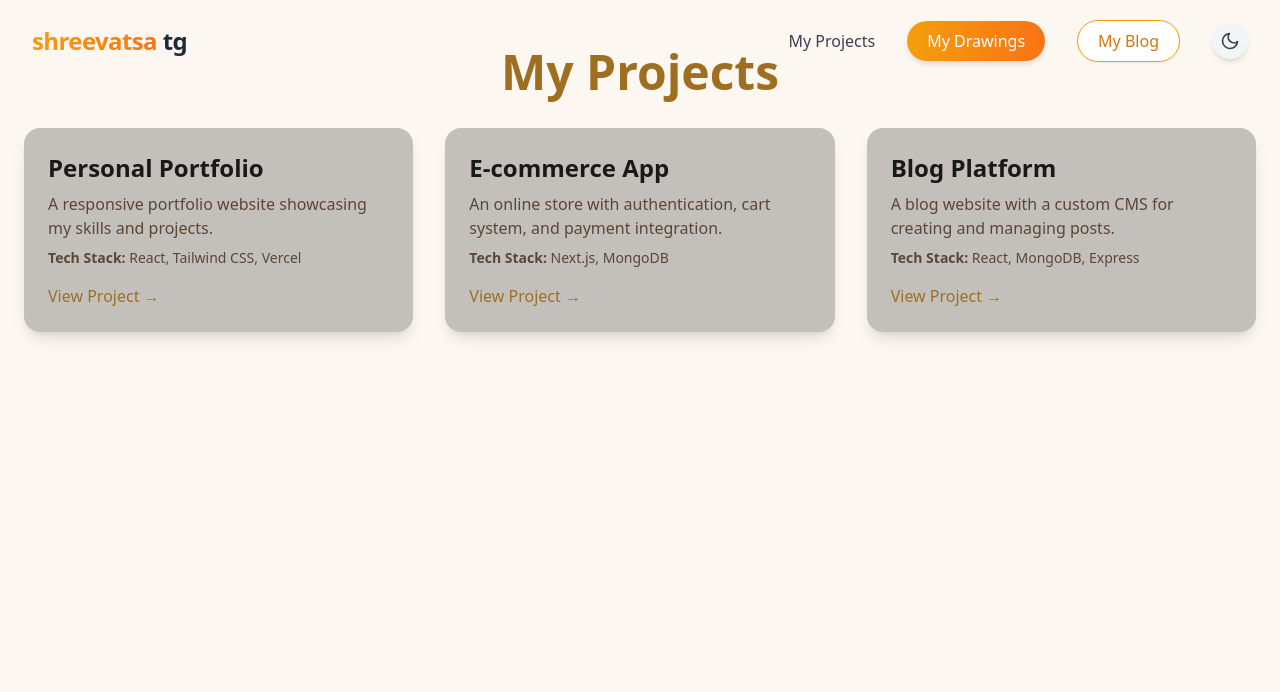
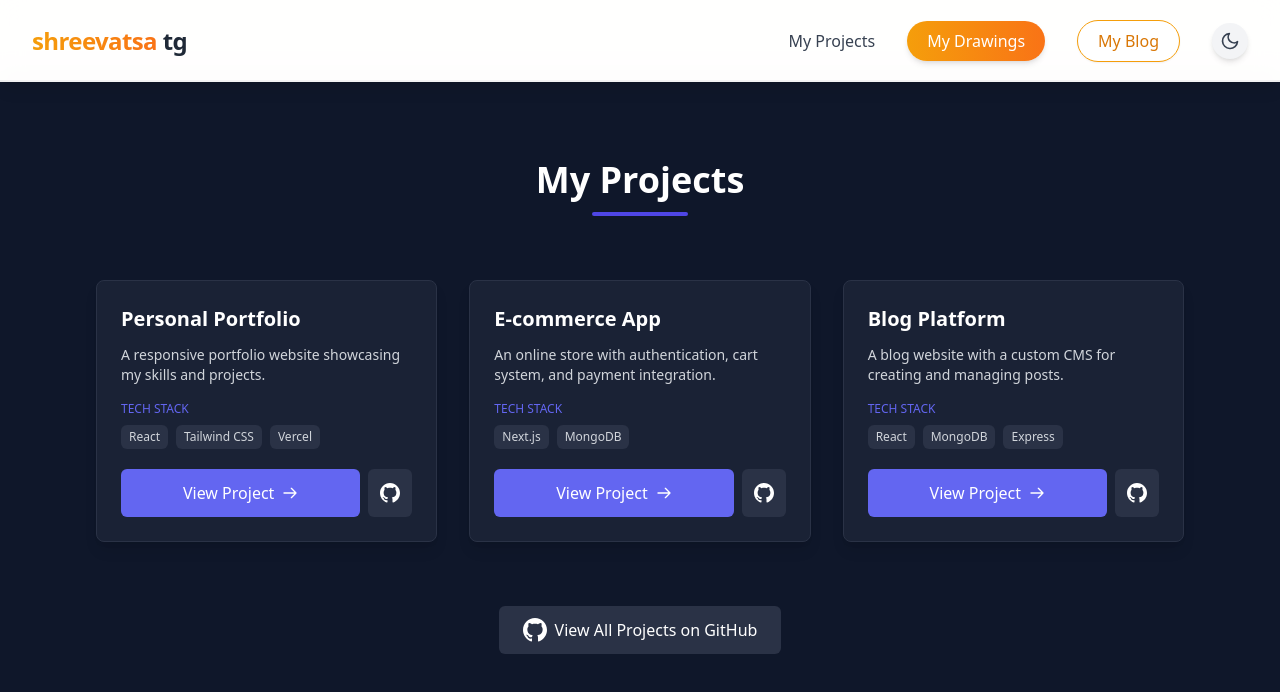
Before and after one commit to Shreevatsatg/shreevatsatg.com, a React (Vite) app: page /projects in a window 1280 px wide. Shown: the top 692 px of the page. Built offline with nearby package versions, Linux system fonts and the light colour scheme.

Commit message:
added more styling

```diff
--- a/src/components/navbar.jsx
+++ b/src/components/navbar.jsx
@@ -15,10 +15,13 @@
     };
     document.addEventListener("click", closeMenu);
 
-    // Track scroll for navbar style changes
+    // Reverse scroll tracking - become transparent as we scroll down
     const handleScroll = () => {
       setScrolled(window.scrollY > 20);
     };
+
+    // Set initial state (not scrolled at top)
+    setScrolled(false);
     window.addEventListener("scroll", handleScroll);
 
     return () => {
@@ -27,13 +30,15 @@
     };
   }, []);
 
+  // REVERSE behavior: solid at top, transparent when scrolled
+  const navbarStyle = scrolled
+    ? "py-3 bg-transparent dark:bg-transparent backdrop-filter-none shadow-none"
+    : "py-5 bg-white/90 dark:bg-gray-900/90 backdrop-blur-md shadow-lg";
+
   return (
+    <>
       <nav
-      className={`fixed top-0 left-0 right-0 z-50 transition-all duration-300 ${
-        scrolled
-          ? "py-3 bg-white/90 dark:bg-gray-900/90 backdrop-blur-md shadow-lg"
-          : "py-5 bg-transparent"
-      }`}
+        className={`fixed top-0 left-0 right-0 z-50 transition-all duration-300 ${navbarStyle}`}
       >
         <div className="container mx-auto px-4 md:px-8 flex items-center justify-between">
           {/* Logo with subtle effect */}
@@ -114,12 +119,13 @@
             </button>
           </div>
         </div>
+      </nav>
 
-      {/* Mobile Menu Dropdown - Full Width */}
+      {/* Mobile Menu Dropdown - Separated from navbar for better mobile experience */}
+      {isOpen && (
         <div
-        className={`md:hidden fixed top-[60px] left-0 right-0 bg-white dark:bg-gray-800 shadow-lg transition-all duration-300 overflow-hidden ${
-          isOpen ? "max-h-64 opacity-100" : "max-h-0 opacity-0"
-        }`}
+          className="nav-menu md:hidden fixed top-[60px] left-0 right-0 z-40 bg-white dark:bg-gray-800 shadow-lg"
+          style={{ maxHeight: 'calc(100vh - 60px)', overflowY: 'auto' }}
         >
           <div className="container mx-auto px-4 py-2">
             <div className="flex flex-col divide-y divide-gray-200 dark:divide-gray-700">
@@ -147,6 +153,10 @@
             </div>
           </div>
         </div>
-    </nav>
+      )}
+
+      {/* Spacer to prevent content from hiding under the navbar */}
+      <div className={`h-16 ${scrolled ? 'md:h-14' : 'md:h-20'} transition-all duration-300`}></div>
+    </>
   );
 }
--- a/src/pages/projects.jsx
+++ b/src/pages/projects.jsx
@@ -4,55 +4,95 @@
     description: "A responsive portfolio website showcasing my skills and projects.",
     tech: ["React", "Tailwind CSS", "Vercel"],
     link: "https://shreevatsatg-com.vercel.app",
+    github: "https://github.com/yourusername/portfolio"
   },
   {
     title: "E-commerce App",
     description: "An online store with authentication, cart system, and payment integration.",
     tech: ["Next.js", "MongoDB"],
     link: "https://myecommerceapp.com",
+    github: "https://github.com/yourusername/ecommerce-app"
   },
   {
     title: "Blog Platform",
     description: "A blog website with a custom CMS for creating and managing posts.",
     tech: ["React", "MongoDB", "Express"],
     link: "https://myblog.com",
+    github: "https://github.com/yourusername/blog-platform"
   },
 ];
 
 const Projects = () => {
   return (
-    <div className="min-h-screen bg-[#FDF7F2] dark:bg-[#1E1E1E] py-12">
-      <div className="container mx-auto px-6">
-        <h1 className="text-5xl font-extrabold text-[#9E6F21] dark:text-[#F38044] text-center mb-8">
-          My Projects
-        </h1>
+    <section className="py-20 bg-[#0f172a] min-h-screen">
+      <div className="max-w-6xl mx-auto px-4 sm:px-6 lg:px-8">
+        <div className="text-center mb-16">
+          <h2 className="text-4xl font-bold text-white mb-3">My Projects</h2>
+          <div className="w-24 h-1 bg-indigo-600 mx-auto rounded-full"></div>
+        </div>
 
-        <div className="grid md:grid-cols-2 lg:grid-cols-3 gap-8">
+        <div className="grid grid-cols-1 md:grid-cols-2 lg:grid-cols-3 gap-8">
           {projects.map((project, index) => (
             <div
               key={index}
-              className="bg-[#c3c0bc] dark:bg-[#2A2A2A] p-6 rounded-2xl shadow-lg hover:shadow-xl transition-shadow duration-300 transform hover:-translate-y-2"
+              className="bg-[#1a2235] rounded-lg overflow-hidden border border-[#2a3246] shadow-lg"
             >
-              <h2 className="text-2xl font-semibold text-[#191919] dark:text-white">
-                {project.title}
-              </h2>
-              <p className="text-[#5B4636] dark:text-gray-400 mt-2">{project.description}</p>
-              <p className="text-sm text-[#5B4636] dark:text-gray-400 mt-2">
-                <strong>Tech Stack:</strong> {project.tech.join(", ")}
-              </p>
+              <div className="p-6">
+                <h3 className="text-xl font-bold text-white mb-3">{project.title}</h3>
+                <p className="text-gray-300 mb-4 text-sm">{project.description}</p>
+                <div className="mb-5">
+                  <p className="text-[#6366f1] text-xs font-medium uppercase mb-2">Tech Stack</p>
+                  <div className="flex flex-wrap gap-2">
+                    {project.tech.map((tech, i) => (
+                      <span key={i} className="px-2 py-1 bg-[#2a3246] text-gray-300 text-xs rounded-md">
+                        {tech}
+                      </span>
+                    ))}
+                  </div>
+                </div>
+                <div className="flex gap-2">
                   <a
                     href={project.link}
                     target="_blank"
                     rel="noopener noreferrer"
-                className="inline-block mt-4 text-[#9E6F21] dark:text-[#F38044] font-medium hover:underline"
+                    className="inline-flex items-center justify-center flex-1 py-3 px-4 bg-[#6366f1] hover:bg-[#4f46e5] text-white font-medium rounded-md transition-colors duration-200"
                   >
-                View Project →
+                    <span>View Project</span>
+                    <svg className="w-4 h-4 ml-2" fill="none" stroke="currentColor" viewBox="0 0 24 24" xmlns="http://www.w3.org/2000/svg">
+                      <path strokeLinecap="round" strokeLinejoin="round" strokeWidth="2" d="M14 5l7 7m0 0l-7 7m7-7H3"></path>
+                    </svg>
                   </a>
+                  <a
+                    href={project.github}
+                    target="_blank"
+                    rel="noopener noreferrer"
+                    className="inline-flex items-center justify-center p-3 bg-[#2a3246] hover:bg-[#343e56] text-white rounded-md transition-colors duration-200"
+                  >
+                    <svg xmlns="http://www.w3.org/2000/svg" width="20" height="20" fill="currentColor" viewBox="0 0 24 24">
+                      <path d="M12 0c-6.626 0-12 5.373-12 12 0 5.302 3.438 9.8 8.207 11.387.599.111.793-.261.793-.577v-2.234c-3.338.726-4.033-1.416-4.033-1.416-.546-1.387-1.333-1.756-1.333-1.756-1.089-.745.083-.729.083-.729 1.205.084 1.839 1.237 1.839 1.237 1.07 1.834 2.807 1.304 3.492.997.107-.775.418-1.305.762-1.604-2.665-.305-5.467-1.334-5.467-5.931 0-1.311.469-2.381 1.236-3.221-.124-.303-.535-1.524.117-3.176 0 0 1.008-.322 3.301 1.23.957-.266 1.983-.399 3.003-.404 1.02.005 2.047.138 3.006.404 2.291-1.552 3.297-1.23 3.297-1.23.653 1.653.242 2.874.118 3.176.77.84 1.235 1.911 1.235 3.221 0 4.609-2.807 5.624-5.479 5.921.43.372.823 1.102.823 2.222v3.293c0 .319.192.694.801.576 4.765-1.589 8.199-6.086 8.199-11.386 0-6.627-5.373-12-12-12z"/>
+                    </svg>
+                  </a>
+                </div>
+              </div>
             </div>
           ))}
         </div>
+
+        <div className="mt-16 text-center">
+          <a
+            href="https://github.com/yourusername"
+            target="_blank"
+            rel="noopener noreferrer"
+            className="inline-flex items-center justify-center py-3 px-6 bg-[#2a3246] hover:bg-[#343e56] text-white font-medium rounded-md transition-colors duration-200"
+          >
+            <svg xmlns="http://www.w3.org/2000/svg" width="24" height="24" fill="currentColor" viewBox="0 0 24 24" className="mr-2">
+              <path d="M12 0c-6.626 0-12 5.373-12 12 0 5.302 3.438 9.8 8.207 11.387.599.111.793-.261.793-.577v-2.234c-3.338.726-4.033-1.416-4.033-1.416-.546-1.387-1.333-1.756-1.333-1.756-1.089-.745.083-.729.083-.729 1.205.084 1.839 1.237 1.839 1.237 1.07 1.834 2.807 1.304 3.492.997.107-.775.418-1.305.762-1.604-2.665-.305-5.467-1.334-5.467-5.931 0-1.311.469-2.381 1.236-3.221-.124-.303-.535-1.524.117-3.176 0 0 1.008-.322 3.301 1.23.957-.266 1.983-.399 3.003-.404 1.02.005 2.047.138 3.006.404 2.291-1.552 3.297-1.23 3.297-1.23.653 1.653.242 2.874.118 3.176.77.84 1.235 1.911 1.235 3.221 0 4.609-2.807 5.624-5.479 5.921.43.372.823 1.102.823 2.222v3.293c0 .319.192.694.801.576 4.765-1.589 8.199-6.086 8.199-11.386 0-6.627-5.373-12-12-12z"/>
+            </svg>
+            View All Projects on GitHub
+          </a>
         </div>
       </div>
+    </section>
   );
 };
 
```
Also changed, not shown: src/pages/blog.jsx (+79 -18 lines). Lines whose indentation alone changed are shown as unchanged.
